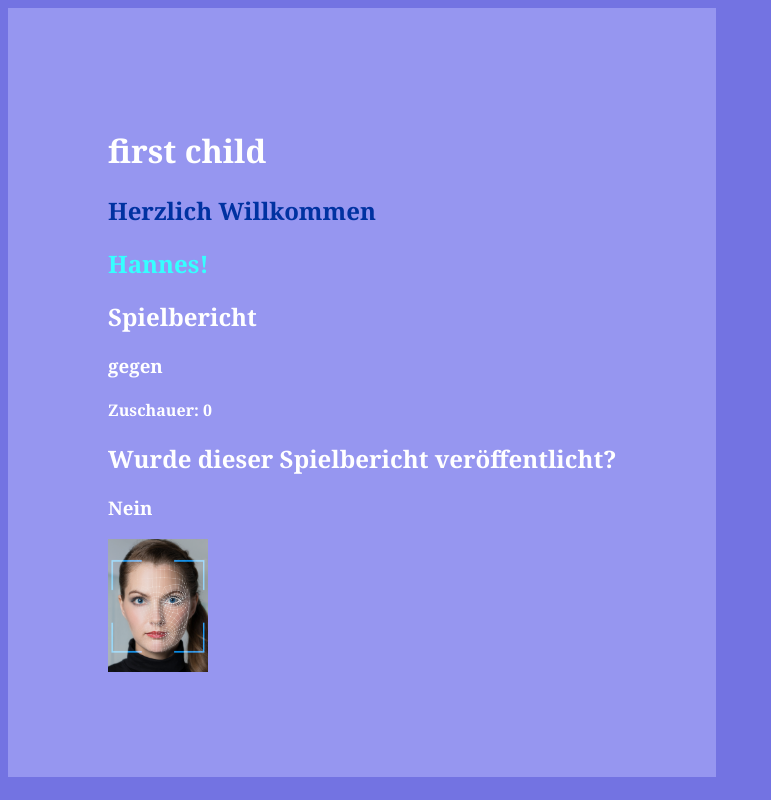
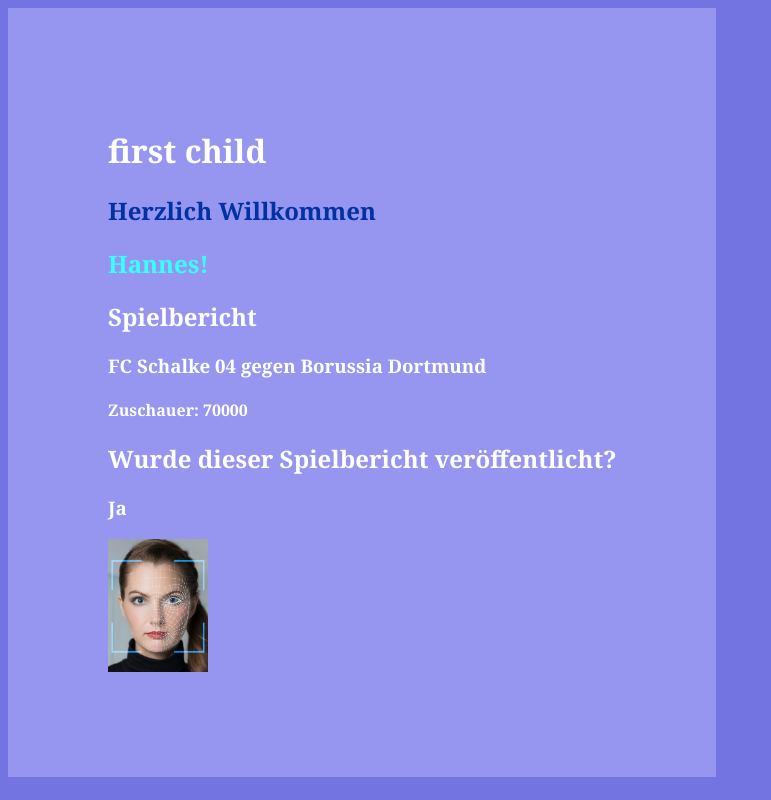
Before and after one commit to siggi-ai/Vue-Practice, a Vue app: page / in a window 1280 px wide. Shown: the whole page, without its empty margins (0-771 px from the left). Built offline with nearby package versions, Linux system fonts and the light colour scheme.

Commit message:
Spielbericht in parent

```diff
--- a/src/App.vue
+++ b/src/App.vue
@@ -5,7 +5,12 @@
       <Hallo v-bind:first-name="userName" />
     </div>
 
-    <Spielbericht />
+    <Spielbericht
+      home-team="FC Schalke 04"
+      guest-team="Borussia Dortmund"
+      spectators="70000"
+      is-published="true"
+    />
 
     <div class="pic"><img src="face.jpg" alt="face" width="100" /></div>
   </div>
@@ -18,7 +23,7 @@ export default {
   name: "App",
   components: {
     Hallo: Willkommen,
-    Spielbericht
+    Spielbericht,
   },
   data() {
     return {
```
